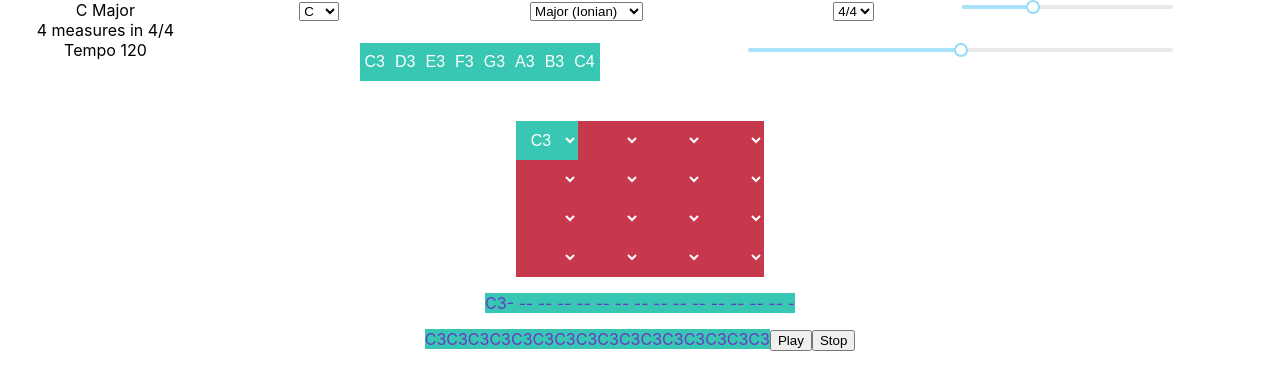
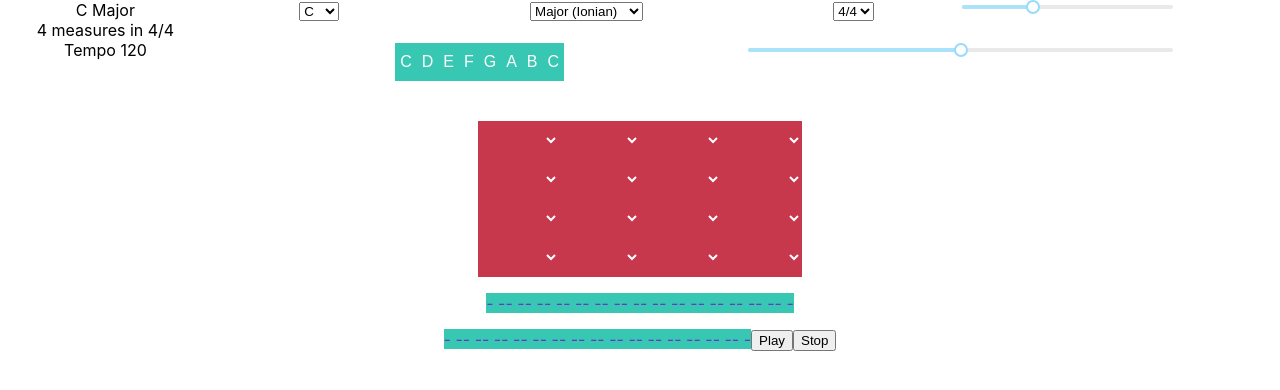
Before and after one commit to aaravzen/sequency, a React (Create React App) app: page / in a window 1280 px wide. Shown: the top 390 px of the page. Built offline with nearby package versions, Linux system fonts and the light colour scheme.

Commit message:
chords now computes actual chords in scale, rather than just notes

```diff
--- a/src/Components/Sequencer.js
+++ b/src/Components/Sequencer.js
@@ -1,7 +1,7 @@
 import React, { useEffect, useState } from "react"
 import ChordSelector from "./Sequencer/ChordSelector"
 import SynthTrack from "./Sequencer/SynthTrack"
-import {getChords} from "../Music/ScaleTools"
+import {getChordsInKey} from "../Music/ScaleTools"
 import "./Sequencer/Sequencer.css"
 
 function Sequencer(props) {
@@ -14,7 +14,7 @@ function Sequencer(props) {
     }
 
     useEffect(() => {
-        const validChords = getChords(props.keyNote, props.keyQuality)
+        const validChords = getChordsInKey(props.keyNote, props.keyQuality)
         const newChords = chords.map((c) => validChords.includes(c) ? c : "")
         if (JSON.stringify(newChords) !== JSON.stringify(chords)){
             changeChords(newChords)
--- a/src/Components/Sequencer/ChordSelector.js
+++ b/src/Components/Sequencer/ChordSelector.js
@@ -1,15 +1,15 @@
 import React from "react"
-import {getChords} from "../../Music/ScaleTools"
+import {getChordsInKey} from "../../Music/ScaleTools"
 
 function ChordSelector(props) {
 
     function editChordAtIdx(event, idx) {
         props.addChordAtBeat(idx, event.target.value)
     }
-    const possibleChords = getChords(props.keyNote, props.keyQuality)
-    const possOptions = possibleChords.map((x) => <option value={x} key={x}>{x}</option>)
+    const possibleChords = getChordsInKey(props.keyNote, props.keyQuality)
+    const possOptions = possibleChords.map((x, idx) => <option value={x} key={x + idx}>{x}</option>)
 
-    const buttons = props.chords.map((chord,idx) =>
+    const selects = props.chords.map((chord,idx) =>
     <select
     className={chord === "" ? "chordSelectButtonUnfilled" : "chordSelectButtonFilled"}
     onChange={(event) => editChordAtIdx(event, idx)}
@@ -31,13 +31,13 @@ function ChordSelector(props) {
         return ret
     }
 
-    const divided_buttons = generateMeasureIndices().map((o, i) => <div className={"measure" + (i+1)} key={i}>
-        {buttons.slice(o.start, o.end)}
+    const divided_selects = generateMeasureIndices().map((o, i) => <div className={"measure" + (i+1)} key={i}>
+        {selects.slice(o.start, o.end)}
     </div>)
 
     return (
         <div className="ChordSelector">
-            {divided_buttons}
+            {divided_selects}
         </div>
     )
 }
--- a/src/Components/Settings/ScaleTester.js
+++ b/src/Components/Settings/ScaleTester.js
@@ -34,15 +34,16 @@ function ScaleTester(props) {
     pressed.push(useKeyPress("k", () => synth.triggerAttack(notes[7]), () => synth.triggerRelease(notes[7])))
     // const pressed = keys.map((key) => useKeyPress(key))
 
+    console.log(notes)
     const buttons = notes.map((note, idx) =>
         <button
             onMouseDown={e => handleMouseDown(e, note)}
             onMouseUp={e => handleMouseUp(e, note)}
-            key={note}
+            key={note + idx}
             className={(pressed[idx] || held.current[idx]) ? "ScaleTesterButtonDown" : "ScaleTesterButtonUp"}
         > {note} </button>
     )
-
+    console.log(buttons)
     return (
         <div className="MusicPlayer">
             {buttons}
--- a/src/Music/ScaleTools.js
+++ b/src/Music/ScaleTools.js
@@ -1,61 +1,113 @@
-const notes = ["C3", "C#3", "D3", "D#3", "E3", "F3", "F#3", "G3", "G#3", "A3", "A#3", "B3",
+const sharp_octave = ["C", "C#", "D", "D#", "E", "F", "F#", "G", "G#", "A", "A#", "B"]
+const flat_octave = ["C", "D♭", "D", "E♭", "E", "F", "G♭", "G", "A♭", "A", "B♭", "B"]
+/*const sharp_notes = ["C3", "C#3", "D3", "D#3", "E3", "F3", "F#3", "G3", "G#3", "A3", "A#3", "B3",
 "C4", "C#4", "D4", "D#4", "E4", "F4", "F#4", "G4", "G#4", "A4", "A#4", "B4",
 "C5", "C#5", "D5", "D#5", "E5", "F5", "F#5", "G5", "G#5", "A5", "A#5", "B5"]
+const flat_notes = ["C3", "D♭3", "D3", "E♭3", "E3", "F3", "G♭3", "G3", "A♭3", "A3", "B♭3", "B3",
+"C3", "D♭3", "D3", "E♭3", "E3", "F3", "G♭3", "G3", "A♭3", "A3", "B♭3", "B3",
+"C3", "D♭3", "D3", "E♭3", "E3", "F3", "G♭3", "G3", "A♭5", "A5", "B♭5", "B5"]
 
-function getStart(note) {
+function shouldUseFlats(note, quality) {
+    const ans = {
+        "C": {
+            "Major": false,
+            "Ionian": false,
+            "Dorian": true,
+            "Phrygian": true,
+            "Lydian": false,
+            "Mixolydian": true,
+            "Aeolian": true,
+            "Minor": true,
+            "Locrian": true
+        }
+    }
+    try {
+        return ans[note][quality]
+    }
+    catch {
+        return false
+    }
+}
+*/
+
+function toSharp(note) {
     switch(note) {
-        case "C#":
-        case "D♭":
-            return "C#3"
-        case "D": return "D3"
-        case "D#":
-        case "E♭":
-            return "D#3"
-        case "E": return "E3"
-        case "F": return "F3"
-        case "F#":
-        case "G♭":
-            return "F#3"
-        case "G": return "G3"
-        case "G#":
-        case "A♭":
-            return "G#3"
-        case "A": return "A3"
-        case "A#":
-        case "B♭":
-            return "A#3"
-        case "B": return "B3"
-        case "C":
-        default:
-            return "C3"
+        case "D♭": return "E#"
+        case "E♭": return "D#"
+        case "G♭": return "F#"
+        case "A♭": return "G#"
+        case "B♭": return "A#"
+        default: return note
+    }
+}
+
+function toFlat(note) {
+    switch(note) {
+        case "E#": return "D♭"
+        case "D#": return "E♭"
+        case "F#": return "G♭"
+        case "G#": return "A♭"
+        case "A#": return "B♭"
+        default: return note
+    }
+}
+
+function getQualityOffset(quality) {
+    switch (quality.toLowerCase()) {
+        case "dorian": return 1
+        case "phrygian": return 2
+        case "lydian": return 3
+        case "mixolydian": return 4
+        case "aeolian":
+        case "minor": return 5
+        case "locrian": return 6
+        default: return 0 // major / ionian
     }
 }
 
 function getIndices(quality) {
-    switch (quality) {
-        case "Dorian": return [0, 2, 3, 5, 7, 9, 10, 12]
-        case "Phrygian": return [0, 1, 3, 5, 7, 8, 10, 12]
-        case "Lydian": return [0, 2, 4, 6, 7, 9, 11, 12]
-        case "Mixolydian": return [0, 2, 4, 5, 7, 9, 10, 12]
-        case "Aeolian": return [0, 2, 3, 5, 7, 8, 10, 12]
-        case "Minor": return [0, 2, 3, 5, 7, 8, 10, 12]
-        case "Locrian": return [0, 1, 3, 5, 6, 8, 10, 12]
-        default: return [0, 2, 4, 5, 7, 9, 11, 12] // Major / Ionian
-    }
+    const indices = [0, 2, 4, 5, 7, 9, 11, 12, 14, 16, 17, 19, 21, 23, 24]
+    const qualityOffset = getQualityOffset(quality)
+    const unadjusted = indices.slice(qualityOffset, qualityOffset+8)
+    const adjusted = unadjusted.map(x => x - unadjusted[0])
+    return adjusted
 }
 
-export function getScale(keyNote, keyQuality) {
-    const startingIndex = getStart(keyNote)
-    const noteIndices = getIndices(keyQuality).map(note => note + notes.indexOf(startingIndex))
+function getChordsInQuality(quality) {
+    const chords = ["M", "m", "m", "M", "M", "m", "dim", "M", "m", "m", "M", "M", "m", "dim"]
+    const qualityOffset = getQualityOffset(quality)
+    const chordsInQuality = chords.slice(qualityOffset, qualityOffset+8)
+    return chordsInQuality
+}
+
+function buildScale(keyNote, keyQuality, octave) {
+    const notes = octave.concat(octave).concat(octave)
+    const noteIndices = getIndices(keyQuality).map(note => note + notes.indexOf(keyNote))
     const scale = noteIndices.map(idx => notes[idx])
     return scale
 }
 
-export function getChords(keyNote, keyQuality) {
+export function getScale(keyNote, keyQuality) {
+    const flatScale = buildScale(toFlat(keyNote), keyQuality, flat_octave)
+    const sharpScale = buildScale(toSharp(keyNote), keyQuality, sharp_octave)
+    const voices = Array.from("ABCDEFG")
+    console.log(`scales: ${flatScale} + ${sharpScale}`)
+    if (flatScale.every(n => n !== "") && voices.every(v => flatScale.some(n => n !== "" && n.includes(v)))) {
+        return flatScale
+    }
+    else { // if (sharpScale.every(n => n !== "") && voices.every(v => sharpScale.some(n => n !== "" && n.includes(v)))) {
+        return sharpScale
+    }
+
+}
+
+export function getChordsInKey(keyNote, keyQuality) {
     const ret = [""]
-    const scale = getScale(keyNote, keyQuality)
-    for (const note in scale) {
-        ret.push(scale[note])
+    const scale_notes = getScale(keyNote, keyQuality).slice(0,-1)
+    const chord_qualities = getChordsInQuality(keyQuality)
+    for (let i = 0; i < scale_notes.length; ++i) {
+        const chord = `${scale_notes[i]} ${chord_qualities[i]}`
+        ret.push(chord)
     }
     return ret
 }
```
